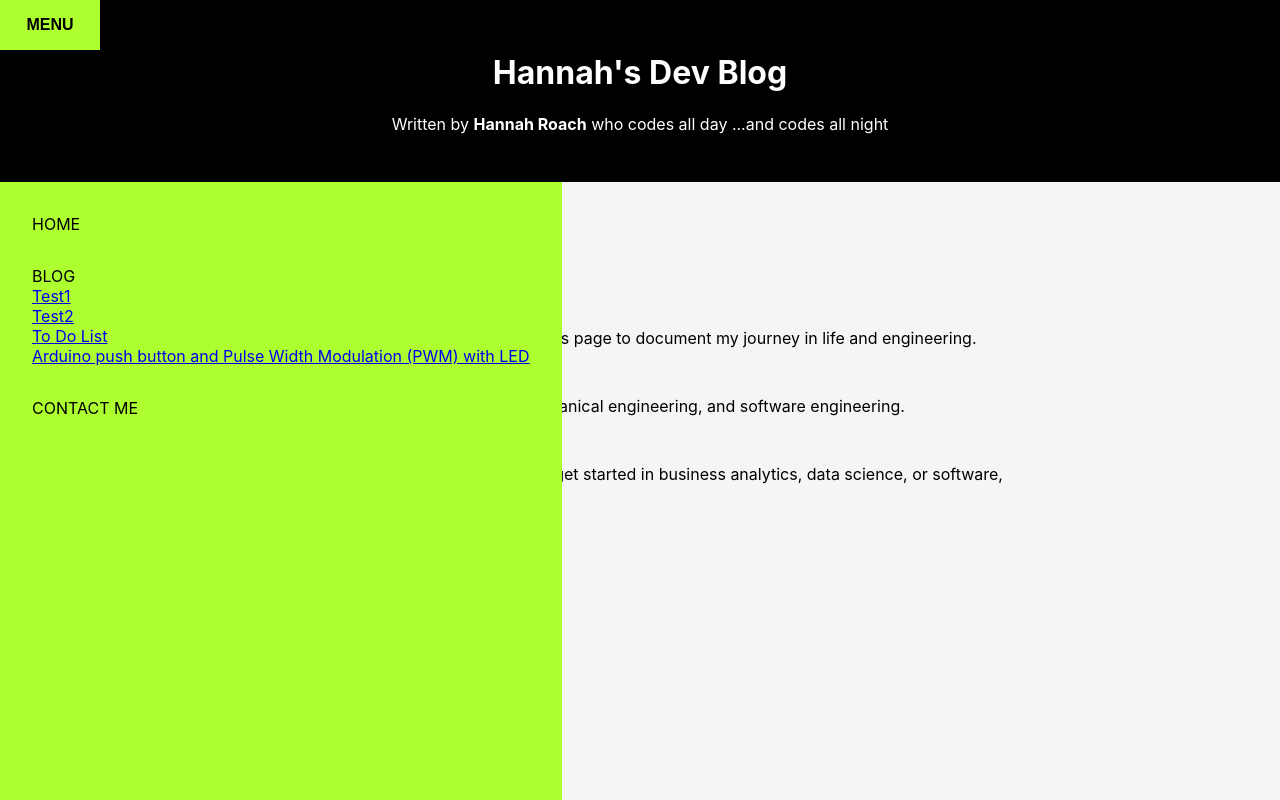
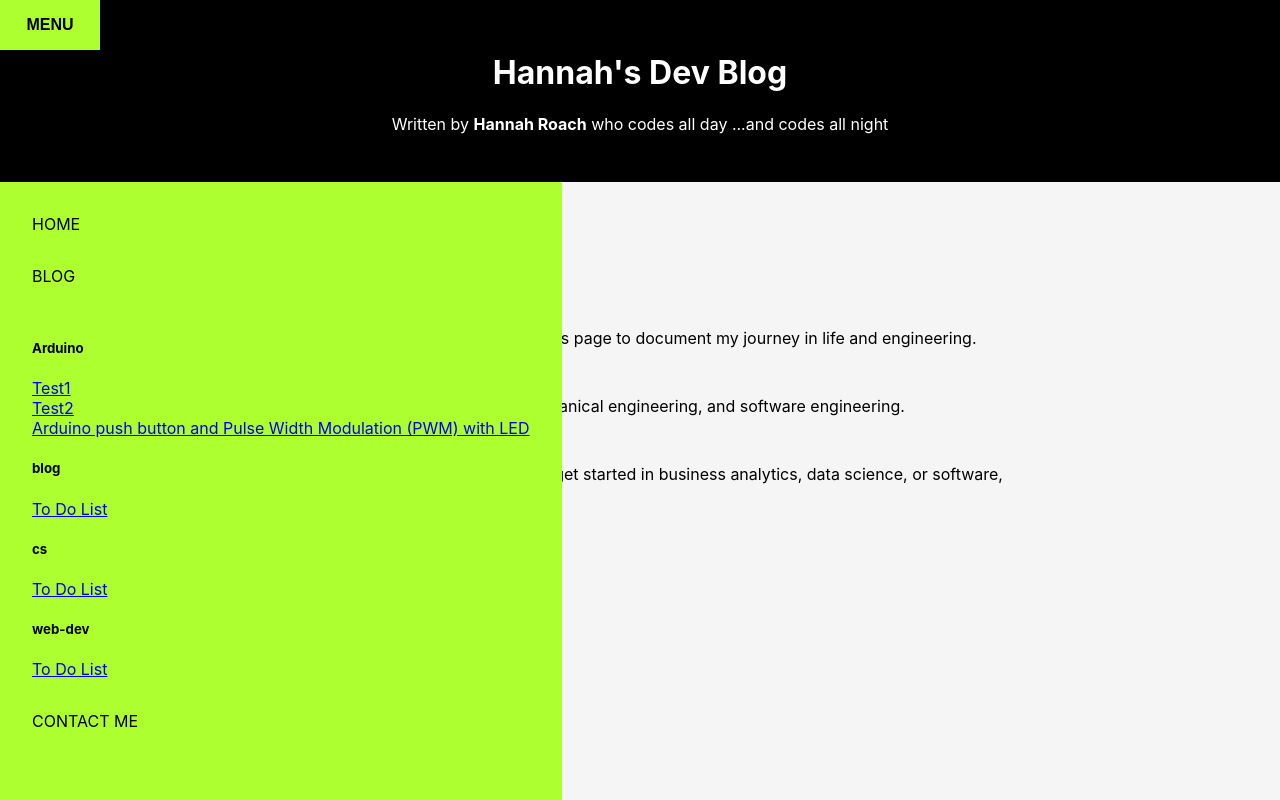
Before and after one commit to hannahsky86/react-blog-practice, a React (Create React App) app: page / in a window 1280 px wide. Shown: the top 800 px of the page. Built offline with nearby package versions, Linux system fonts and the light colour scheme.

Commit message:
creating dropdown by tag for sidebar

```diff
--- a/src/general/navigation.js
+++ b/src/general/navigation.js
@@ -7,6 +7,16 @@ const Navigation = ({menuOpen, setMenuOpen}) => {
     const navOpen = window.innerWidth >= 1200;
     const isNavOpen = (navOpen || menuOpen) ? "nav-open" :"nav-not-open";
 
+    let tag_dict = {}
+
+    pages.posts.forEach((post) => {
+        post.tags.forEach((item) => {
+            if(tag_dict[item]===undefined) {
+                tag_dict[item] = []
+            }
+            tag_dict[item].push(post);
+        })
+    })
 
 
     return (
@@ -19,13 +29,31 @@ const Navigation = ({menuOpen, setMenuOpen}) => {
                     </li>
                     <li>
                         <Link to="/blog" onClick={() => setMenuOpen(navOpen)}>BLOG</Link>
-                        {
-                            pages.posts.map((post) =>
-                                <div>
-                                    <Link key={post.key} to={`/blog/${post.key}`} onClick={() => setMenuOpen(navOpen)}>{post.name}</Link>
-                                </div>
-                            )
-                        }
+                    </li>
+                    <li>
+                    {
+                        Object.entries(tag_dict).map((item) =>
+                        <div>
+                            <h5>{item[0]}</h5>
+                            {
+                                item[1].map((v) =>
+                                    <div>
+                                        <Link key={v.key} to={`/blog/${v.key}`}
+                                              onClick={() => setMenuOpen(navOpen)}>{v.name}</Link>
+                                    </div>
+                                )
+                            }
+                        </div>
+                        )
+                    }
+                    {/*{*/}
+                    {/*    for(const [key, value] of Object.entries(tag_dict)) {*/}
+                    {/*    <h5>{key}</h5>*/}
+                    {/*        for(const v in values) {*/}
+                    {/*            <Link key={value.key} to={`/blog/${value.key}`} onClick={() => setMenuOpen(navOpen)}>{value.name}</Link>*/}
+                    {/*        }*/}
+                    {/*    }*/}
+                    {/*}*/}
                     </li>
                     <li>
                         <Link to="/contact-me" onClick={() => setMenuOpen(navOpen)}>CONTACT ME</Link>
--- a/src/markdown/pages.json
+++ b/src/markdown/pages.json
@@ -5,14 +5,14 @@
       "name":"Test1",
       "path": "Test1.md",
       "date": "4/24/2022",
-      "tags": ["test page"]
+      "tags": ["Arduino"]
     },
     {
       "key": "test-2",
       "name":"Test2",
       "path": "Test2.md",
       "date": "4/24/2022",
-      "tags": ["test page"]
+      "tags": ["Arduino"]
     },
     {
       "key" : "todo-list",
--- a/src/pages/blog-details.js
+++ b/src/pages/blog-details.js
@@ -33,7 +33,6 @@ const BlogDetails = ({route, post=""}) => {
             )
     }, [route, post])
 
-    console.log("POST", post, postContent)
 
     return (
         <div className="article-wrapper">
```
Also changed, not shown: src/general/build-routes.js (+0 -13 lines).
